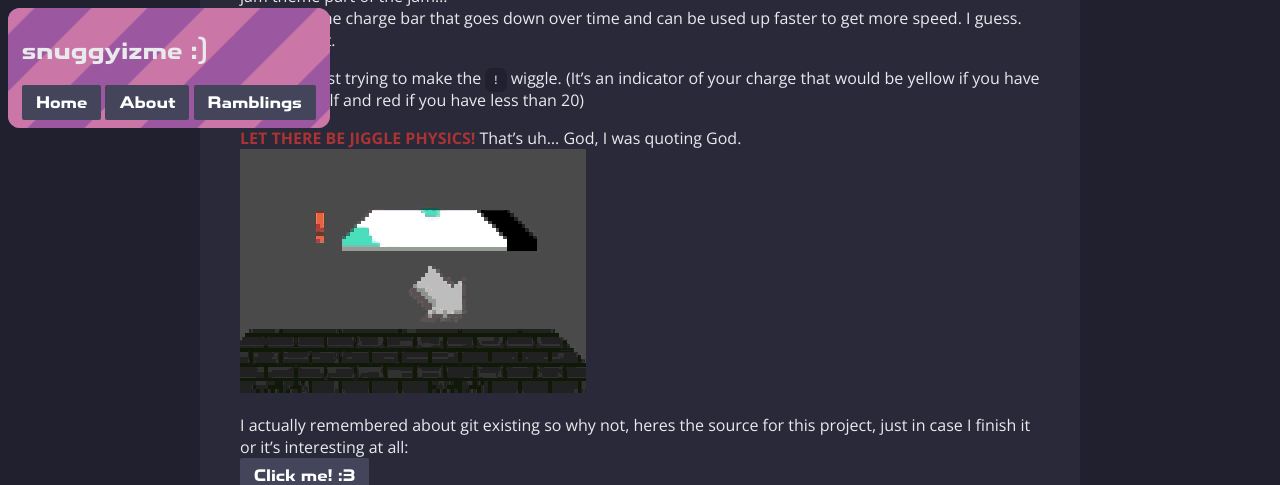
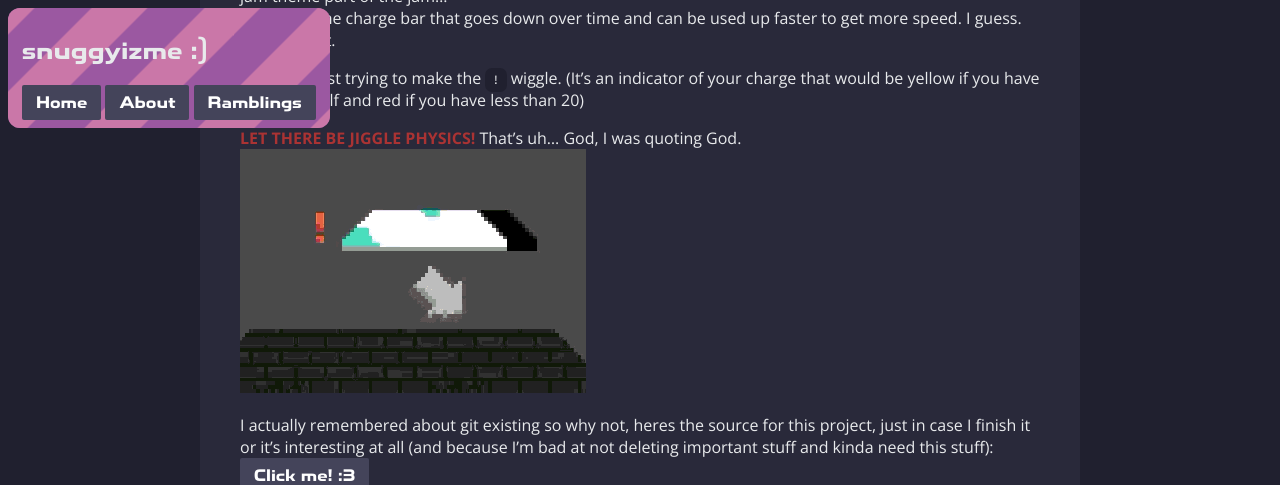
Before and after one commit to snuggyizme/snuggyizme.github.io, a Jekyll site: the page built from ramblings/3.md, in a window 1280 px wide and 900 px high, scrolled down 758 px, cut to the strip 0-485 px from the top of the window. Built offline with Jekyll 4.4.1, drawn with Linux system fonts in a browser that asks for light colours; some web fonts are replaced; a script that is not in the unit is left out.

Commit message:
Update Ramble 3

```diff
--- a/ramblings/3.md
+++ b/ramblings/3.md
@@ -21,7 +21,7 @@ Currently just trying to make the `!` wiggle. (It's an indicator of your charge
 **LET THERE BE JIGGLE PHYSICS!** That's uh... God, I was quoting God.\
 ![GIF - Jiggle Physics on the ! mark](/assets/gifs/6.gif)
 
-I actually remembered about git existing so why not, heres the source for this project, just in case I finish it or it's interesting at all:\
+I actually remembered about git existing so why not, heres the source for this project, just in case I finish it or it's interesting at all (and because I'm bad at not deleting important stuff and kinda need this stuff):\
 <a href="https://github.com/snuggyizme/gdw96" class="buttonLink">Click me! :3</a>
 
 VFX update to the magballs while I procrastinate the level system:
```
